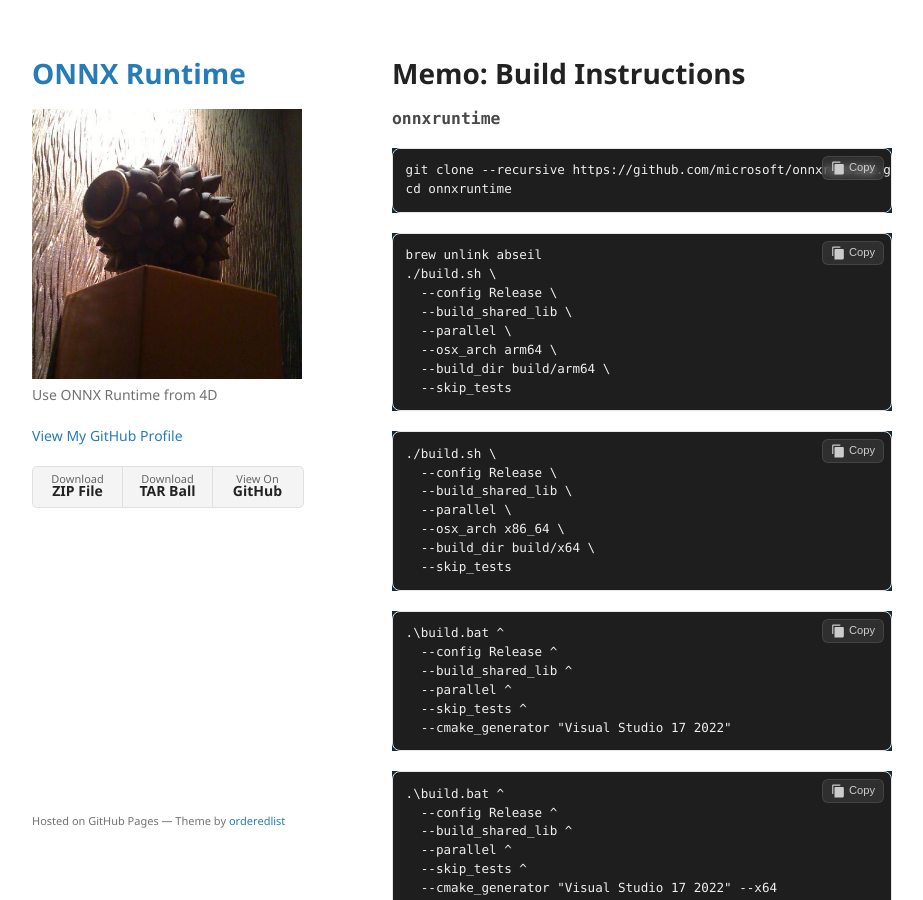
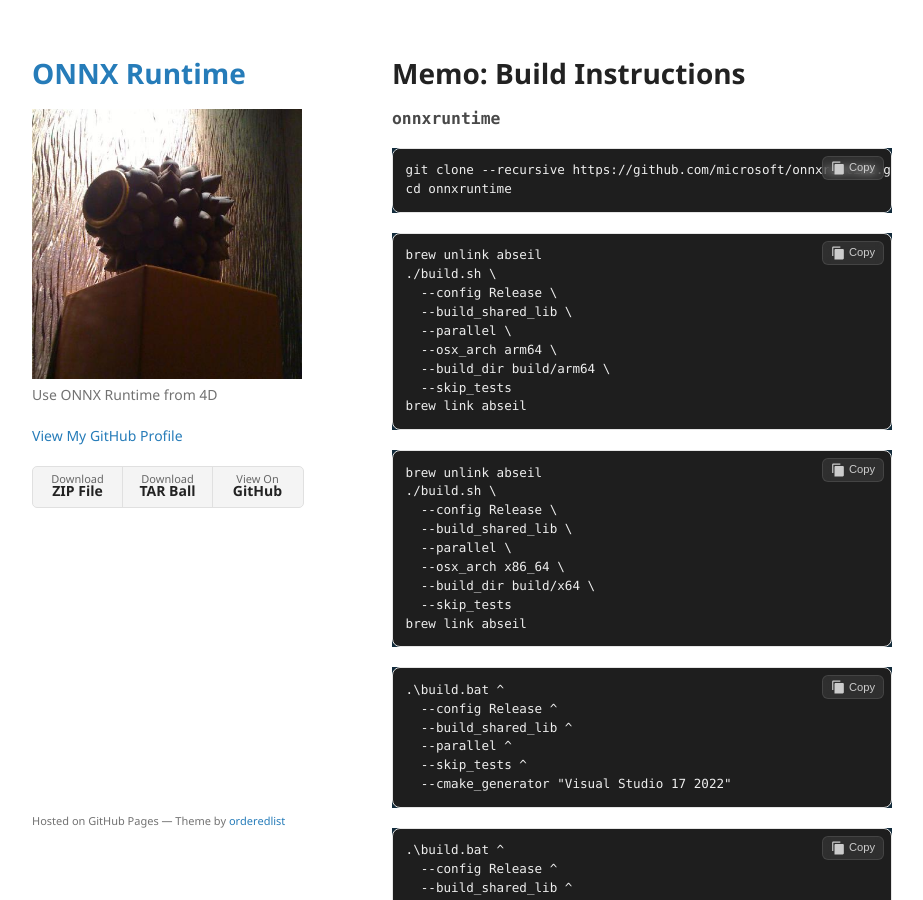
Before and after one commit to miyako/onnx-genai, a Jekyll site: the page built from build.md, in a window 1280 px wide and 900 px high. Shown: the whole window, without its empty margins (178-1101 px from the left). Built offline with Jekyll 4.4.1, drawn with Linux system fonts in a browser that asks for light colours.

Commit message:
Update build.md

````diff
--- a/build.md
+++ b/build.md
@@ -20,9 +20,11 @@
   --osx_arch arm64 \
   --build_dir build/arm64 \
   --skip_tests
+brew link abseil
 ```
 
 ```
+brew unlink abseil
 ./build.sh \
   --config Release \
   --build_shared_lib \
@@ -30,6 +32,7 @@
   --osx_arch x86_64 \
   --build_dir build/x64 \
   --skip_tests
+brew link abseil
 ```
 
 ```
````
